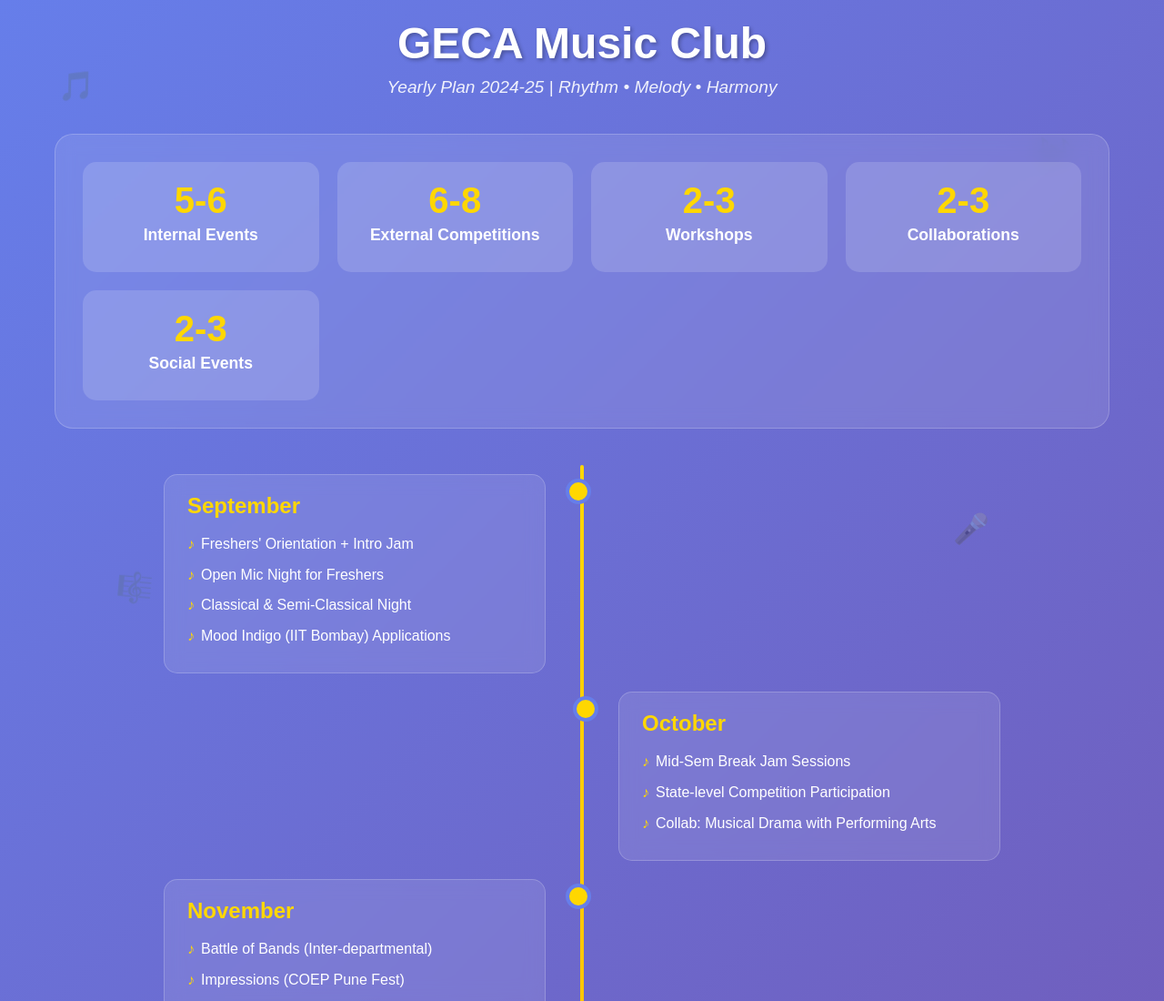
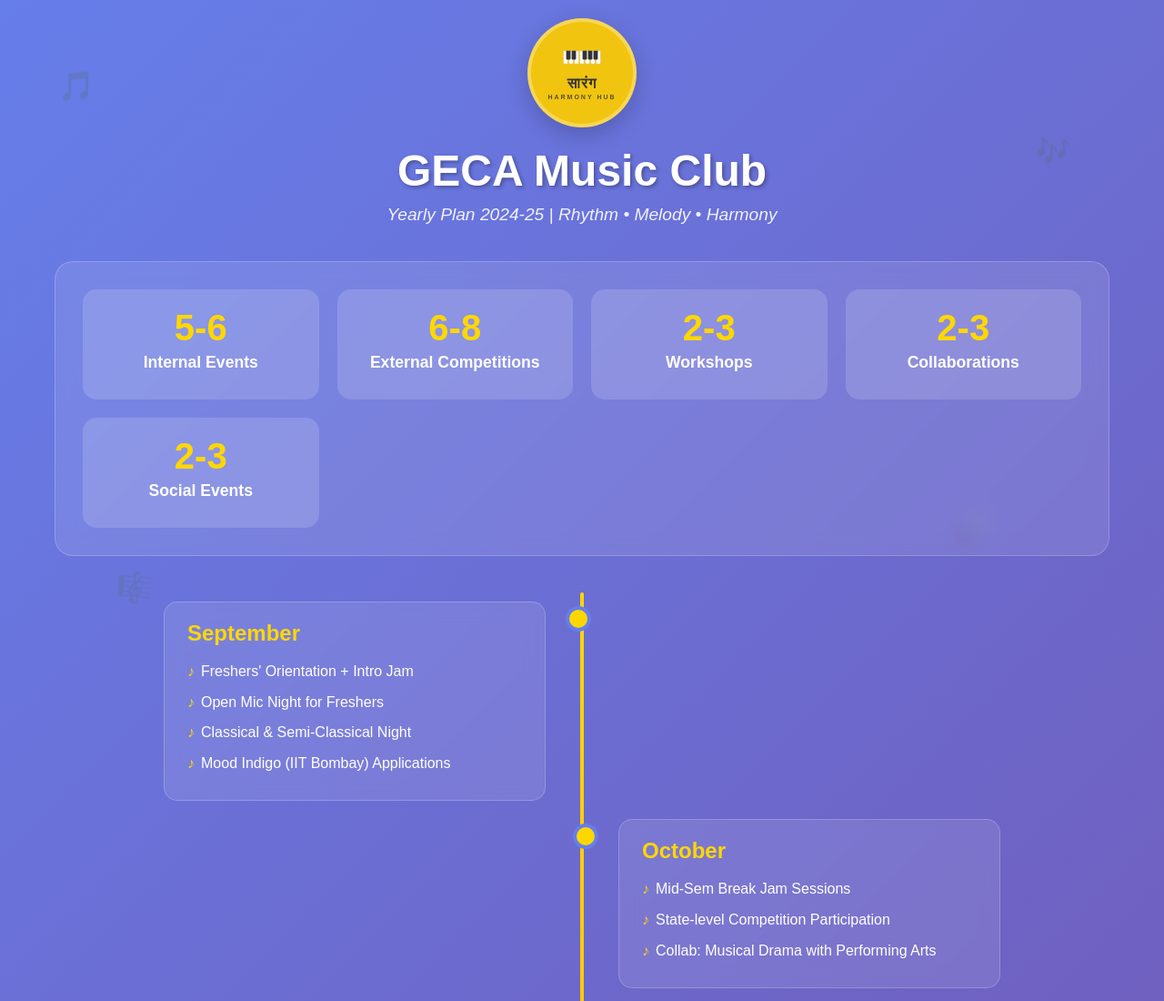
Before and after one commit to AayushSingatkar2004/Music-Club, a plain HTML site: page index.html in a window 1280 px wide. Shown: the top 1100 px of the page at 91% size. Drawn offline with Linux system fonts and the light colour scheme.

Commit message:
Update index.html

```diff
--- a/index.html
+++ b/index.html
@@ -28,6 +28,77 @@
             text-align: center;
             margin-bottom: 40px;
             animation: fadeInDown 1s ease-out;
+            position: relative;
+        }
+
+        .logo-container {
+            margin-bottom: 20px;
+            display: flex;
+            justify-content: center;
+            align-items: center;
+        }
+
+        .logo {
+            width: 120px;
+            height: 120px;
+            border-radius: 50%;
+            background: #F1C40F;
+            display: flex;
+            flex-direction: column;
+            justify-content: center;
+            align-items: center;
+            box-shadow: 0 8px 25px rgba(0,0,0,0.2);
+            transition: transform 0.3s ease, box-shadow 0.3s ease;
+            border: 4px solid rgba(255,255,255,0.3);
+        }
+
+        .logo:hover {
+            transform: scale(1.05) rotate(2deg);
+            box-shadow: 0 12px 35px rgba(0,0,0,0.3);
+        }
+
+        .piano-keys {
+            display: flex;
+            margin-bottom: 8px;
+            transform: scale(0.6);
+        }
+
+        .key {
+            width: 8px;
+            height: 24px;
+            margin: 0 1px;
+            border-radius: 0 0 2px 2px;
+        }
+
+        .white-key {
+            background: white;
+            border: 1px solid #ddd;
+        }
+
+        .black-key {
+            background: #333;
+            height: 16px;
+            position: relative;
+            z-index: 2;
+            margin: 0 -4px;
+        }
+
+        .logo-text {
+            font-family: 'Arial', sans-serif;
+            font-weight: bold;
+            color: #333;
+        }
+
+        .hindi-text {
+            font-size: 16px;
+            margin-bottom: 2px;
+            letter-spacing: 1px;
+        }
+
+        .english-text {
+            font-size: 7px;
+            letter-spacing: 2px;
+            opacity: 0.8;
         }
 
         .header h1 {
@@ -281,6 +352,19 @@
                 padding: 10px;
             }
 
+            .logo {
+                width: 100px;
+                height: 100px;
+            }
+
+            .hindi-text {
+                font-size: 14px;
+            }
+
+            .english-text {
+                font-size: 6px;
+            }
+
             .header h1 {
                 font-size: 2rem;
                 margin-bottom: 5px;
@@ -381,6 +465,23 @@
         }
 
         @media (max-width: 480px) {
+            .logo {
+                width: 80px;
+                height: 80px;
+            }
+
+            .hindi-text {
+                font-size: 12px;
+            }
+
+            .english-text {
+                font-size: 5px;
+            }
+
+            .piano-keys {
+                transform: scale(0.5);
+            }
+
             .header h1 {
                 font-size: 1.7rem;
             }
@@ -469,6 +570,28 @@
 
     <div class="container">
         <div class="header">
+            <div class="logo-container">
+                <div class="logo">
+                    <div class="piano-keys">
+                        <div class="key white-key"></div>
+                        <div class="key black-key"></div>
+                        <div class="key white-key"></div>
+                        <div class="key black-key"></div>
+                        <div class="key white-key"></div>
+                        <div class="key white-key"></div>
+                        <div class="key black-key"></div>
+                        <div class="key white-key"></div>
+                        <div class="key black-key"></div>
+                        <div class="key white-key"></div>
+                        <div class="key black-key"></div>
+                        <div class="key white-key"></div>
+                    </div>
+                    <div class="logo-text">
+                        <div class="hindi-text">सारंग</div>
+                        <div class="english-text">HARMONY HUB</div>
+                    </div>
+                </div>
+            </div>
             <h1>GECA Music Club</h1>
             <p>Yearly Plan 2024-25 | Rhythm • Melody • Harmony</p>
         </div>
```
